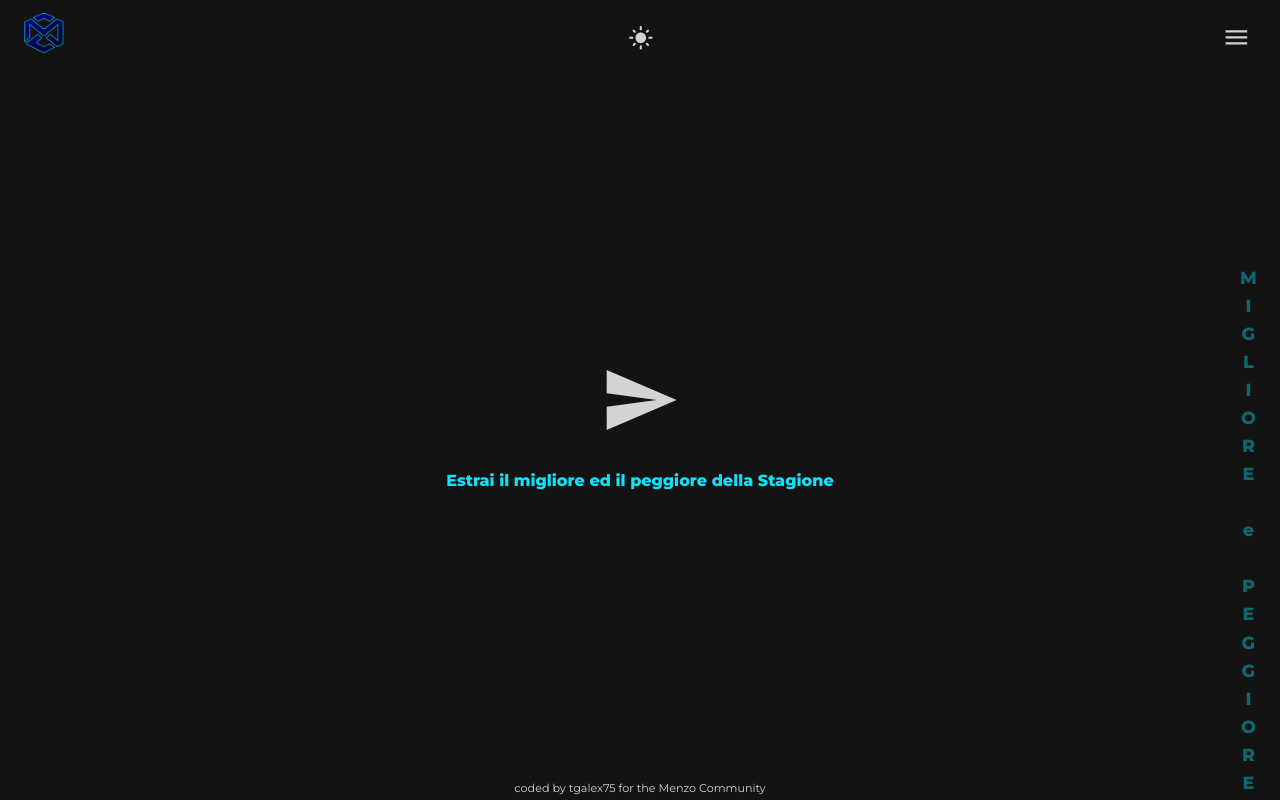
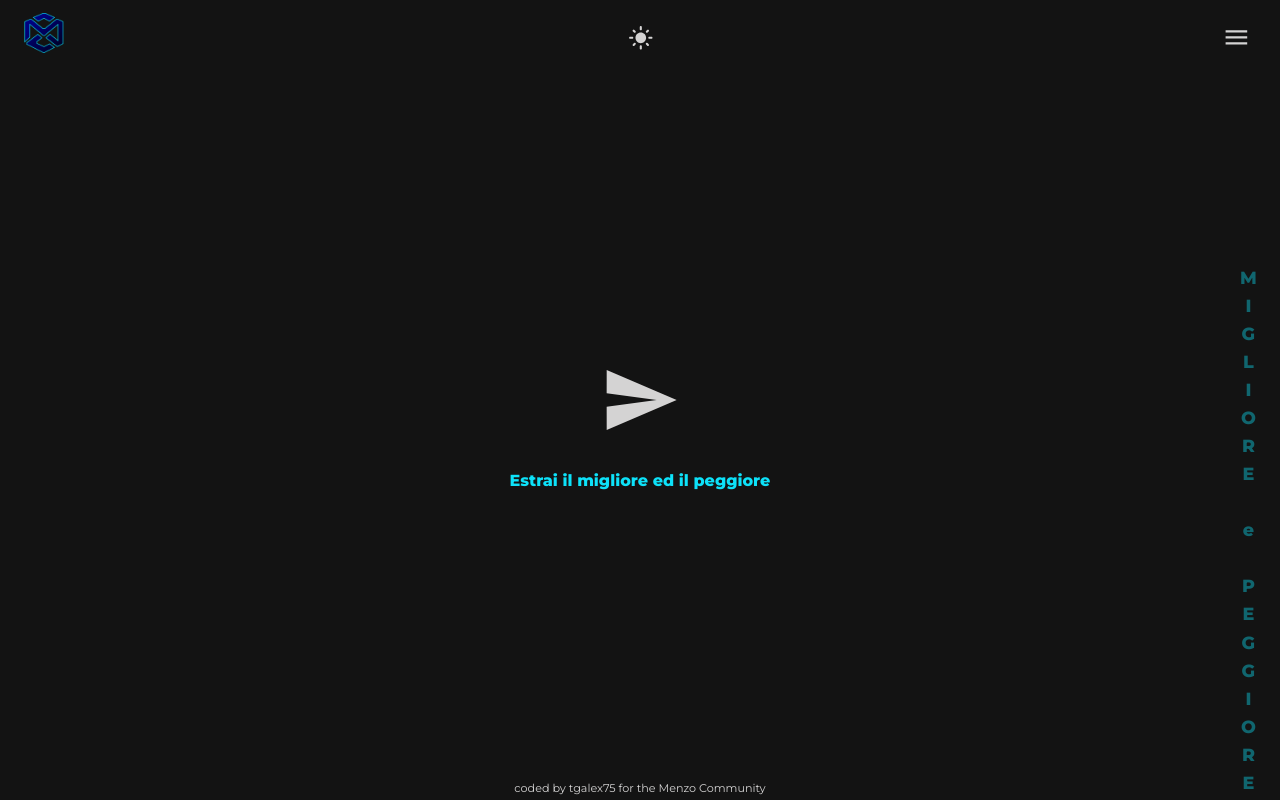
Before and after one commit to tgalex75/Menzo, a React (Create React App) app: page /migliore-peggiore-stagione in a window 1280 px wide. Built offline with nearby package versions, Linux system fonts and the light colour scheme.

Commit message:
Minor fixes

```diff
--- a/src/components/Navbar.js
+++ b/src/components/Navbar.js
@@ -44,7 +44,7 @@ function Navbar(props) {
                             <li>Imprevisti Prepartita</li>
                         </Link>
                         <Link to="/migliore-peggiore-stagione">
-                            <li>Migliore e Peggiore della Stagione</li>
+                            <li>Migliore e Peggiore</li>
                         </Link>
                         <span id="span-menu">MENU</span>
                     </ul>
--- a/src/pages/MigliorePeggiore.js
+++ b/src/pages/MigliorePeggiore.js
@@ -130,7 +130,7 @@ function MigliorePeggiore() {
                     </div>
                 )}
                 <Tooltip
-                    title="Estrai il migliore ed il peggiore della Stagione"
+                    title="Estrai il migliore ed il peggiore"
                     placement="top"
                     arrow
                 >
@@ -151,7 +151,7 @@ function MigliorePeggiore() {
                         count === 0 ? { display: "block", padding : "10rem 5rem 0", color: "var(--clr-primary)", fontWeight: 700} : { display: "none" }
                     }
                 >
-                    Estrai il migliore ed il peggiore della Stagione
+                    Estrai il migliore ed il peggiore
                 </p>
             </div>
         </motion.div>
```
